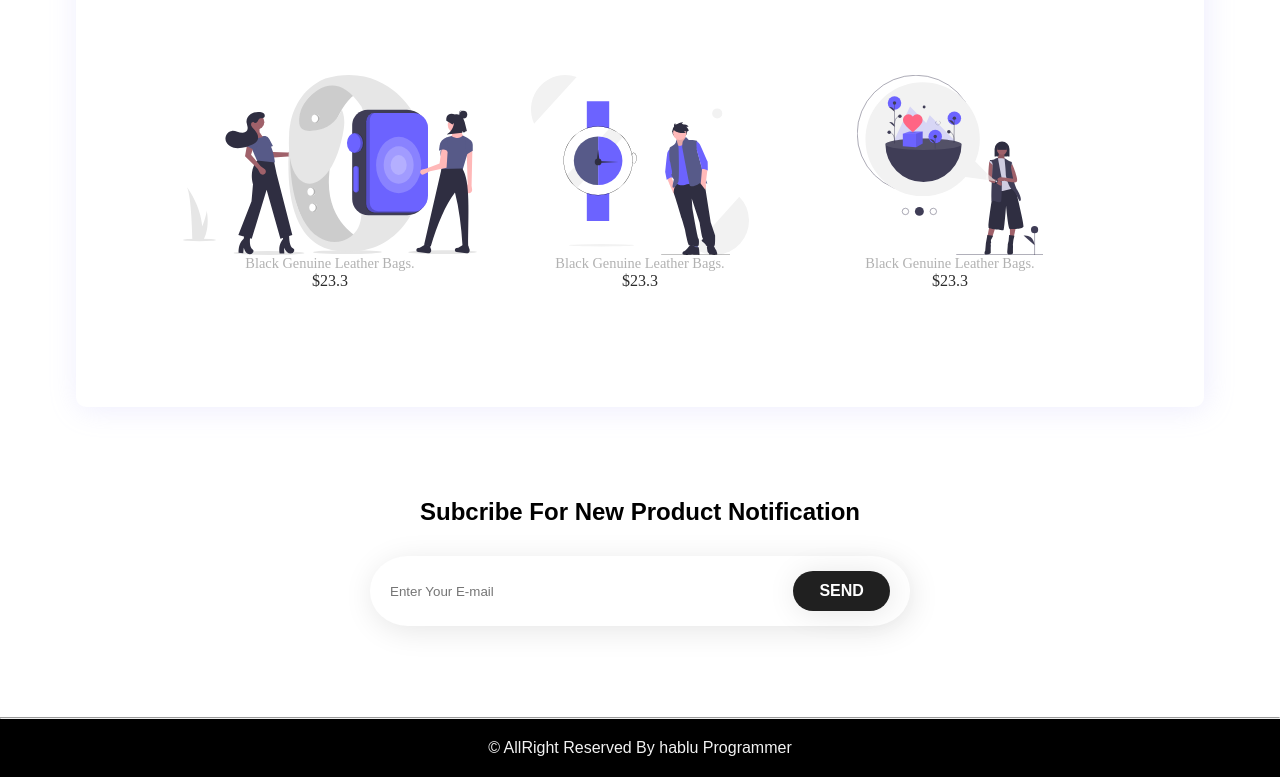
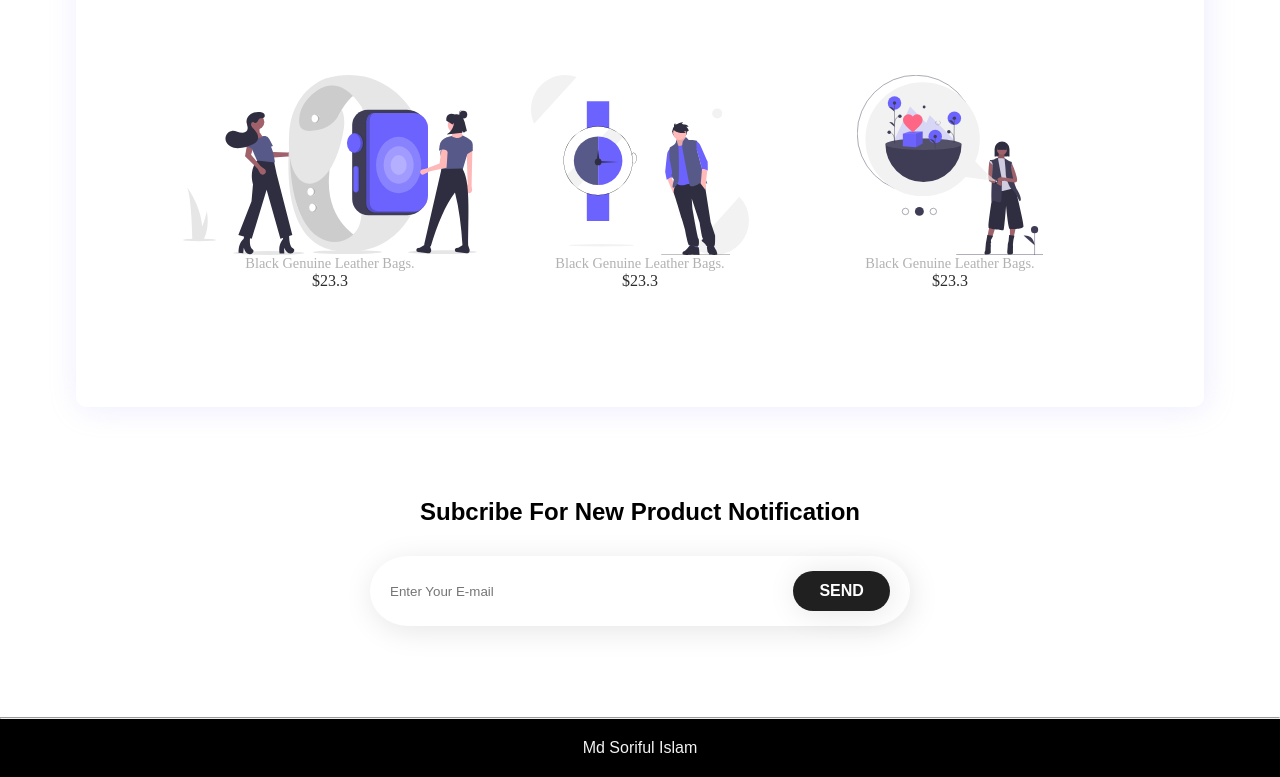
Before and after one commit to islamSorifulhero/Extra-repo, a plain HTML site: page index.html in a window 1280 px wide. Shown: the part 6482-7259 px from the top of the page. Drawn offline with Linux system fonts and the light colour scheme.

Commit message:
next push

```diff
--- a/index.html
+++ b/index.html
@@ -147,7 +147,7 @@
     <hr>
 
     <footer>
-        <p>© AllRight Reserved By hablu Programmer</p>
+        <p>Md Soriful Islam</p>
     </footer>
 </body>
 </html>
```
